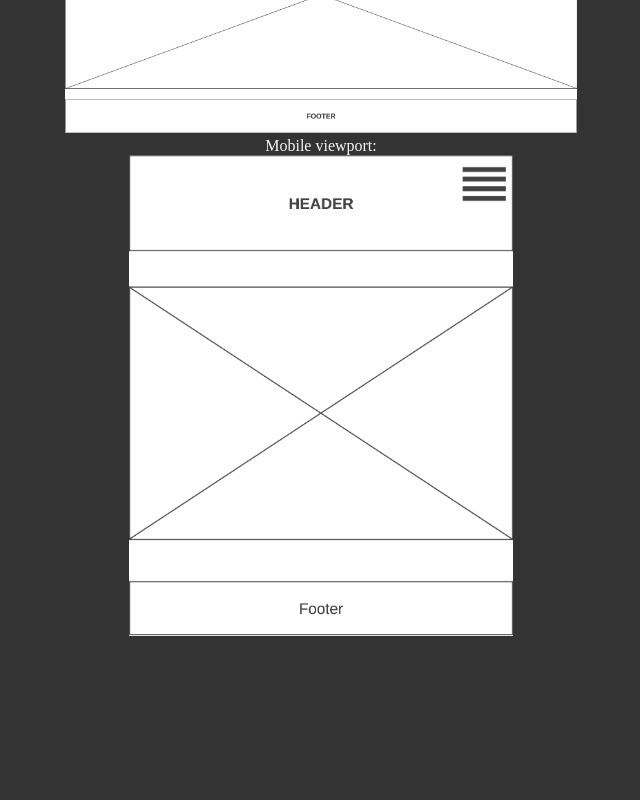
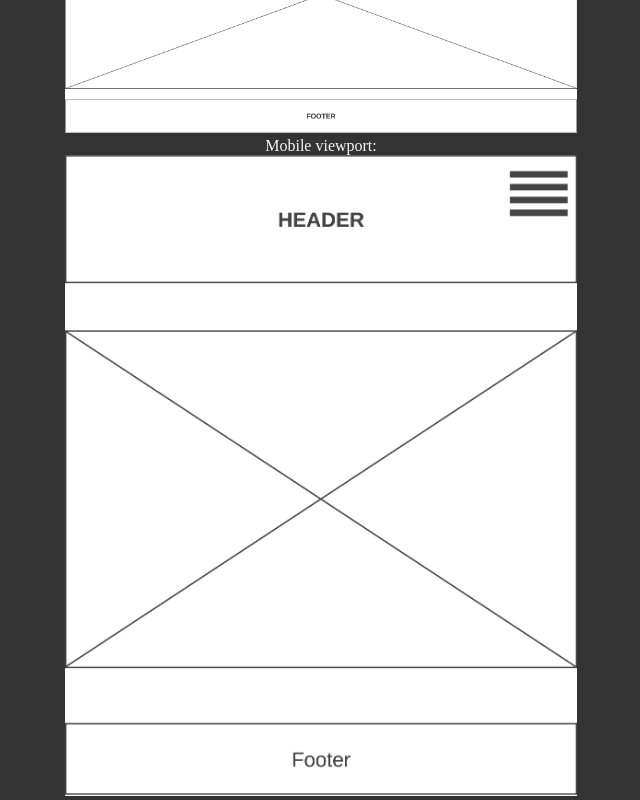
Before and after one commit to Sydrickbissombolo/wdd230, a plain HTML site: page lesson3/chamber-site-plan.html in a window 1280 px wide. Shown: the part 688-1488 px from the top of the page, without its empty margins (319-959 px from the left). Before the commit the page ends 1328 px from the top, so only its background shows below. Drawn offline with Linux system fonts and the light colour scheme.

Commit message:
updated site plan

```diff
--- a/lesson3/chamber-site-plan.html
+++ b/lesson3/chamber-site-plan.html
@@ -48,9 +48,9 @@
         <h2>Wireframe:</h2>
         <p>Below are the wireframe representations for the mobile and desktop views of the home page:</p>
         <p>Larger viewport:</p>
-        <img src="./medias/Wireframe.png" width="40%" height="40%" alt="">
+        <img src="./medias/Wireframe.png" alt="">
         <p>Mobile viewport:</p>
-        <img src="./medias/Wireframe2.png" width="30%" height="30%" alt="">
+        <img src="./medias/Wireframe2.png" alt="">
 
     </div>
 </body>
--- a/lesson3/css/site-plan.css
+++ b/lesson3/css/site-plan.css
@@ -10,3 +10,8 @@ body {
     color: #f5f5f5;
     text-align: center;
 }
+
+img {
+    width: 40%;
+    height: 40%;
+}
```
